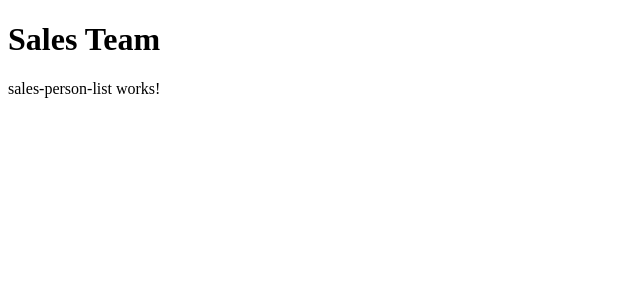
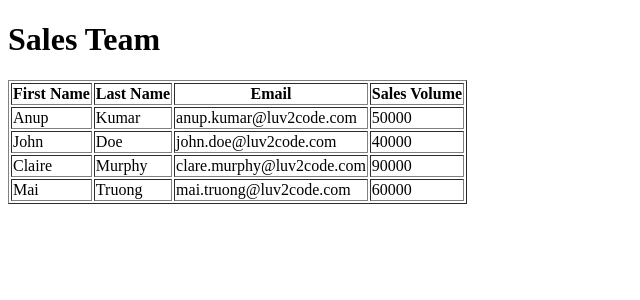
Before and after one commit to waihon/sales-project, an Angular app: page / in a window 1280 px wide. Shown: the top 300 px of the page, without its empty margins (0-640 px from the left). Built offline with nearby package versions, Linux system fonts and the light colour scheme.

Commit message:
Build HTML table by looping over data in sales-person-list template

```diff
--- a/src/app/sales-person-list/sales-person-list.component.html
+++ b/src/app/sales-person-list/sales-person-list.component.html
@@ -1 +1,21 @@
-<p>sales-person-list works!</p>
+<table border="1">
+  <thead>
+    <tr>
+      <th>First Name</th>
+      <th>Last Name</th>
+      <th>Email</th>
+      <th>Sales Volume</th>
+    </tr>
+  </thead>
+
+  <tbody>
+    <!-- *ngFor will loop over the array and create a table row -->
+    <!-- for each array element. -->
+    <tr *ngFor="let tempSalesPerson of salesPersonList">
+      <td>{{ tempSalesPerson.firstName }}</td>
+      <td>{{ tempSalesPerson.lastName }}</td>
+      <td>{{ tempSalesPerson.email }}</td>
+      <td>{{ tempSalesPerson.salesVolume }}</td>
+    </tr>
+  </tbody>
+</table>
```
